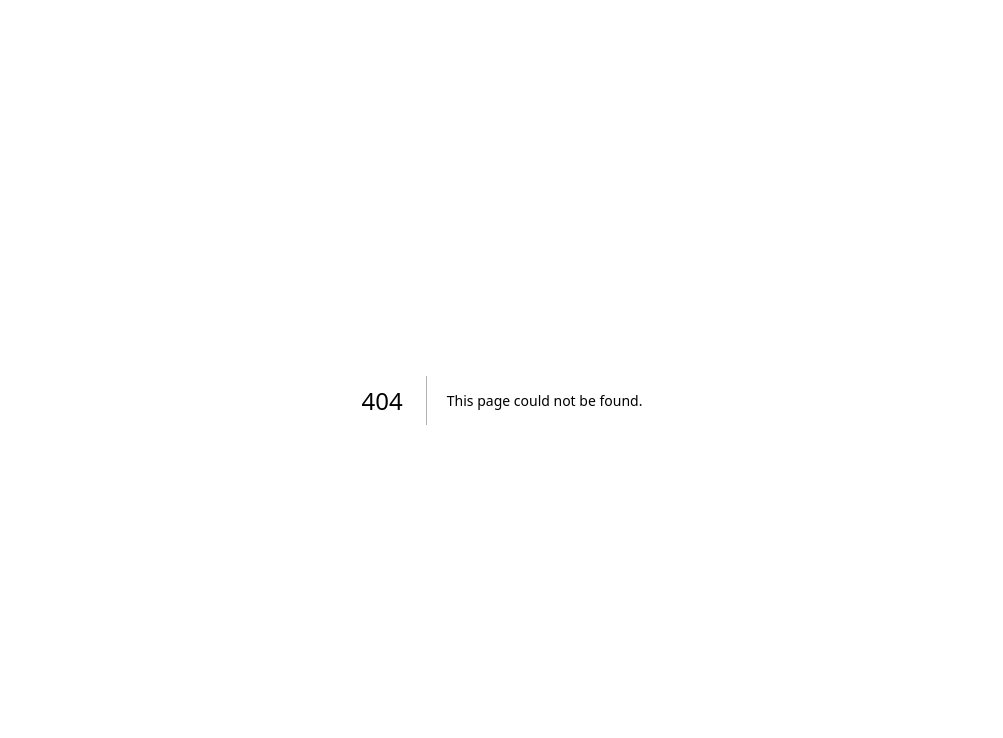
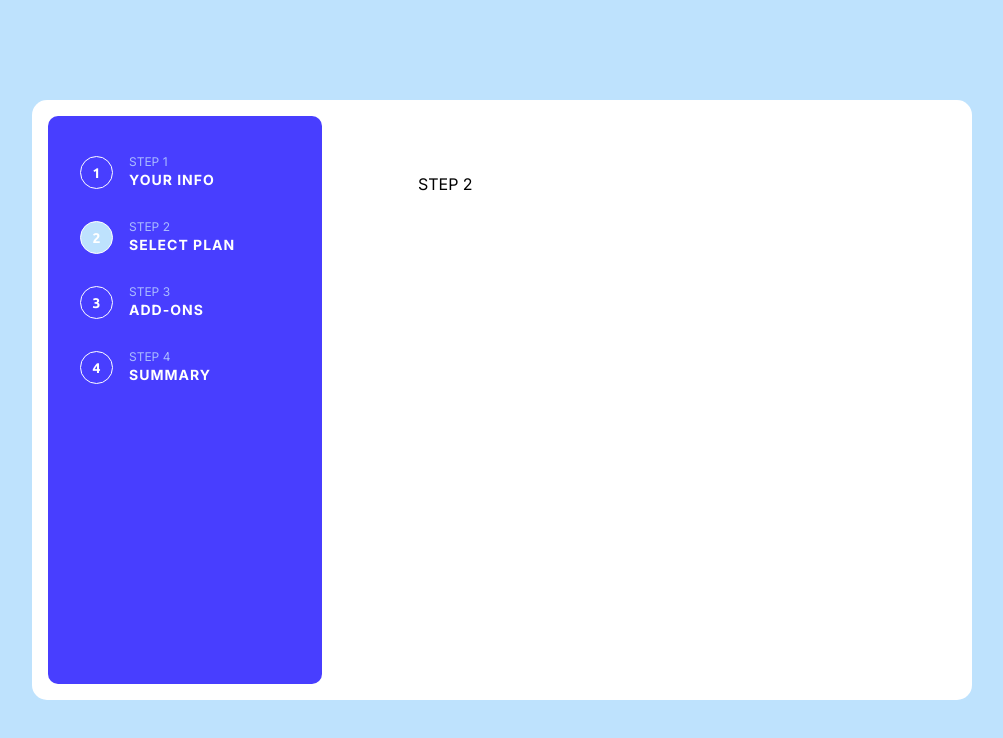
Before and after one commit to talgat-ruby/team3-hackathon1, a Next.js app: page /step2 in a window 1280 px wide. Before the commit this address had no page. Shown: the top 738 px of the page, without its empty margins (138-1141 px from the left). Built offline with nearby package versions, Linux system fonts and the light colour scheme.

Commit message:
feat: implement routing and layout for all steps

```diff
--- a/app/layout.tsx
+++ b/app/layout.tsx
@@ -5,6 +5,7 @@ import "@fontsource/ubuntu/400.css";
 import "@fontsource/ubuntu/500.css";
 import "@fontsource/ubuntu/700.css";
 import "./styles/global.css";
+import SideNav from "./ui/side-nav";
 const inter = Inter({ subsets: ["latin"] });
 
 export const metadata: Metadata = {
@@ -19,7 +20,16 @@ export default function RootLayout({
 }>) {
   return (
     <html lang="en">
-      <body className={inter.className}>{children}</body>
+      <body className={inter.className}>
+        <div className="flex h-screen w-full justify-center items-center bg-[#bee2fd]">
+          <div className="max-w-[940px] w-full h-[600px] flex items-start p-4 gap-24 bg-white rounded-[15px]">
+            <div className="flex flex-col w-[274px] h-full px-8 py-10 rounded-[10px] bg-[#483EFF] bg-center bg-no-repeat bg-cover">
+              <SideNav />
+            </div>
+            <div className="h-full py-14">{children}</div>
+          </div>
+        </div>
+      </body>
     </html>
   );
 }
--- a/app/step1/layout.tsx
+++ /dev/null
@@ -1,14 +0,0 @@
-import SideNav from "../ui/side-nav";
-
-export default function Layout({ children }: { children: React.ReactNode }) {
-  return (
-    <div className="flex h-screen w-full justify-center items-center bg-[#bee2fd]">
-      <div className="max-w-[940px] w-full h-[600px] flex items-start p-4 gap-24 bg-white rounded-[15px]">
-        <div className="flex flex-col w-[274px] h-full px-8 py-10 rounded-[10px] bg-[#483EFF] bg-center bg-no-repeat bg-cover">
-          <SideNav />
-        </div>
-        <div className="h-full py-14">{children}</div>
-      </div>
-    </div>
-  );
-}
--- /dev/null
+++ b/app/step2/page.tsx
@@ -0,0 +1,7 @@
+export default function Home() {
+  return (
+    <main className="main">
+      <p>STEP 2</p>
+    </main>
+  );
+}
--- /dev/null
+++ b/app/step3/page.tsx
@@ -0,0 +1,7 @@
+export default function Home() {
+  return (
+    <main className="main">
+      <p>STEP 3</p>
+    </main>
+  );
+}
--- /dev/null
+++ b/app/step4/page.tsx
@@ -0,0 +1,7 @@
+export default function Home() {
+    return (
+      <main className="main">
+        <p>STEP 4</p>
+      </main>
+    );
+  }
--- a/app/ui/side-nav.tsx
+++ b/app/ui/side-nav.tsx
@@ -1,6 +1,12 @@
+"use client";
+
+import clsx from "clsx";
 import Link from "next/link";
+import { usePathname } from "next/navigation";
 
 const SideNav = () => {
+  const pathname = usePathname();
+
   const list = [
     { label: "Your Info" },
     { label: "Select Plan" },
@@ -15,7 +21,15 @@ const SideNav = () => {
           <li key={item.label}>
             <Link href={`/step` + (i + 1)}>
               <div className="flex gap-4 items-start">
-                <div className="w-[33px] h-[33px] flex justify-center items-center text-white text-sm leading-4 font-bold font-ubuntu bg-transparen border border-solid rounded-full border-white">
+                <div
+                  className={clsx(
+                    "w-[33px] h-[33px] flex justify-center items-center text-white text-sm leading-4 font-bold font-ubuntu bg-transparen border border-solid rounded-full border-white",
+                    {
+                      "bg-[#BEE2FD] text-[#022959] border-[#BEE2FD]":
+                        pathname === `/step` + (i + 1),
+                    },
+                  )}
+                >
                   {i + 1}
                 </div>
                 <div className="flex flex-col text-left gap-1">
--- a/package.json
+++ b/package.json
@@ -12,6 +12,7 @@
     "@fontsource/ubuntu": "^5.0.8",
     "@hookform/resolvers": "^3.3.4",
     "@react-input/mask": "^1.0.20",
+    "clsx": "^2.1.0",
     "next": "14.1.0",
     "react": "^18",
     "react-dom": "^18",
```
Also changed, not shown: 1 other file (tests, documents, lock files or other folders).
